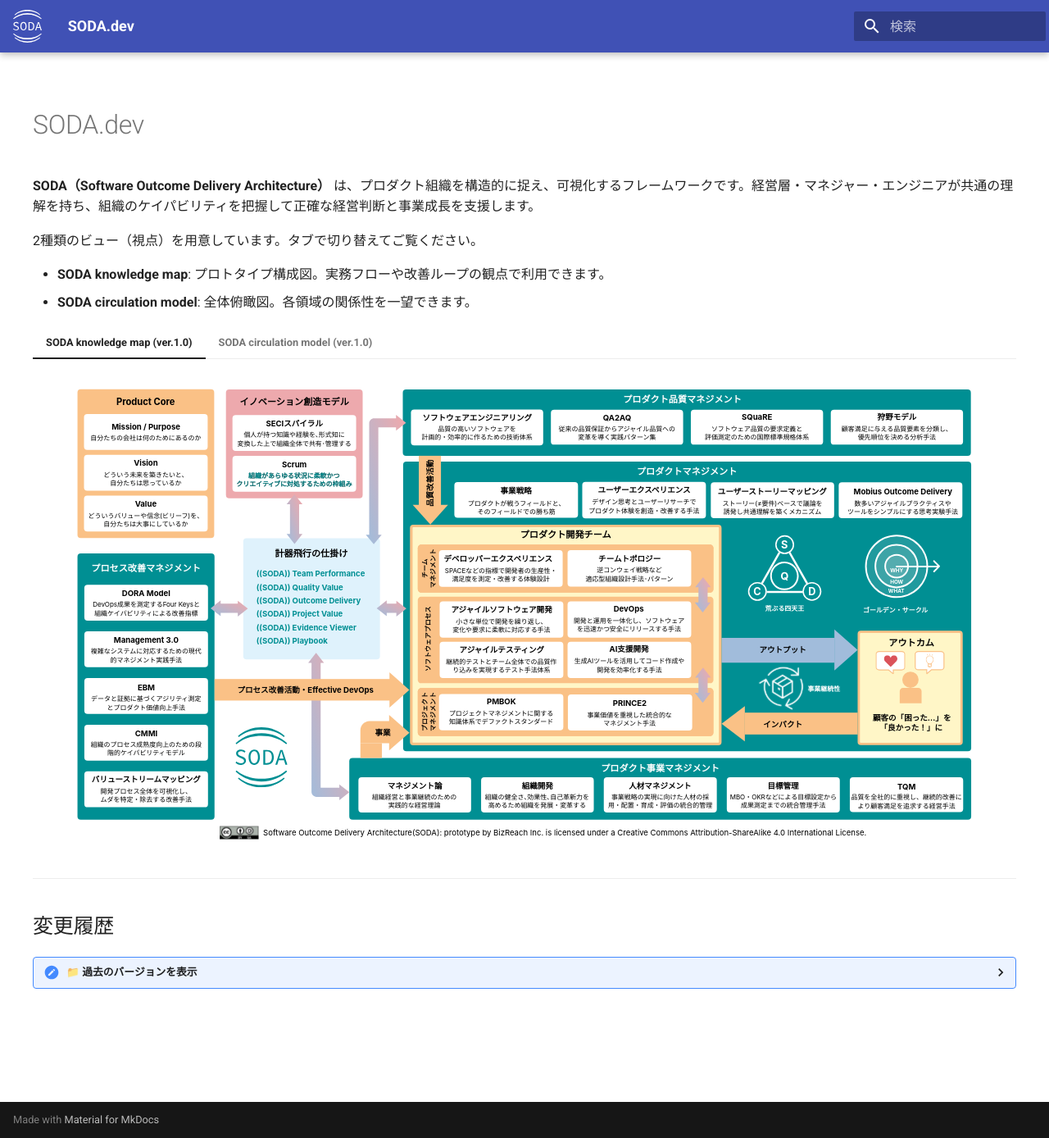
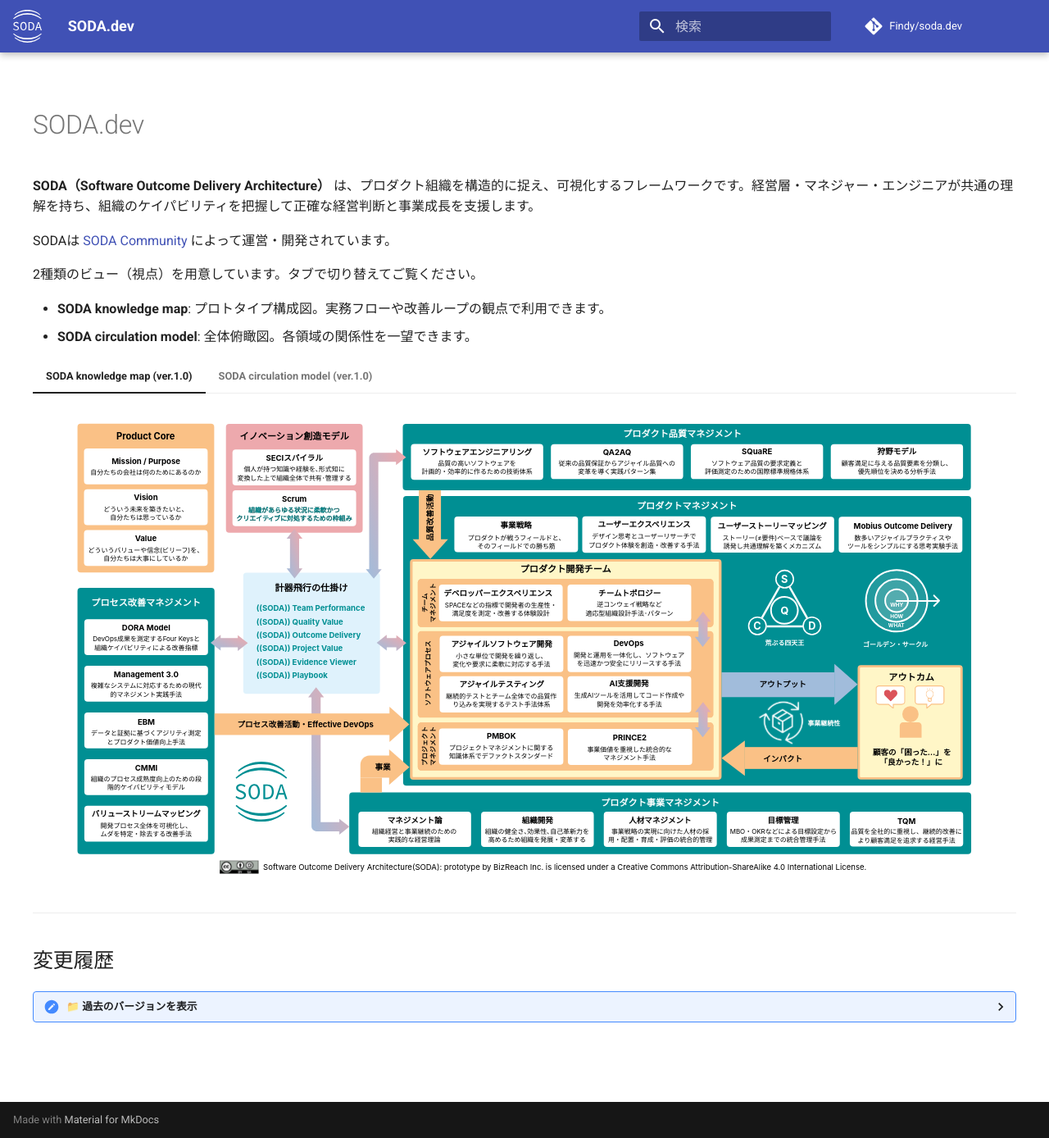
Before and after one commit to Findy/soda.dev, an MkDocs documentation site: the page built from docs/index.md, in a window 1280 px wide and 1388 px high. Shown: the whole window at 82% size. Built offline with MkDocs 1.6.1 and Material for MkDocs 9.7.7, drawn with Linux system fonts in a browser that asks for light colours; comment, search, counter and statistics services are not loaded.

Commit message:
fix: mkdocs.ymlにリポジトリ情報を追加し、index.mdにSODA Communityの説明を追加

```diff
--- a/docs/index.md
+++ b/docs/index.md
@@ -1,6 +1,8 @@
 # SODA.dev
 
 **SODA（Software Outcome Delivery Architecture）** は、プロダクト組織を構造的に捉え、可視化するフレームワークです。経営層・マネジャー・エンジニアが共通の理解を持ち、組織のケイパビリティを把握して正確な経営判断と事業成長を支援します。
+
+SODAは [SODA Community](https://findy.github.io/soda.community/) によって運営・開発されています。
 
 2種類のビュー（視点）を用意しています。タブで切り替えてご覧ください。
 
--- a/mkdocs.yml
+++ b/mkdocs.yml
@@ -1,4 +1,6 @@
 site_name: SODA.dev
+repo_url: https://github.com/Findy/soda.dev
+repo_name: Findy/soda.dev
 
 theme:
   name: material
```
